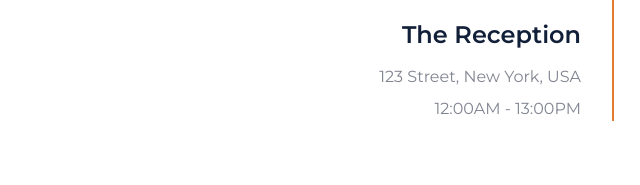
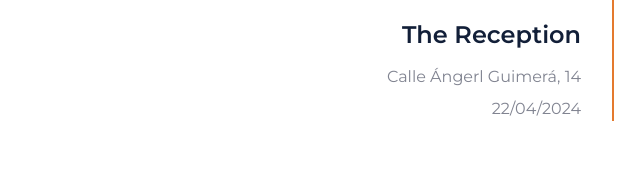
Before and after one commit to cilleke/BodaPaquiJuan, a plain HTML site: page index.html in a window 1280 px wide. Shown: the part 5195-5380 px from the top of the page, 26-666 px from the left. Drawn offline with nearby package versions, Linux system fonts and the light colour scheme.

Commit message:
Cambio lugar y fecha de la recepción

```diff
--- a/index.html
+++ b/index.html
@@ -304,8 +304,8 @@
                     <div class="text-center text-md-right mr-md-3 mb-4 mb-md-0">
                         <img class="img-fluid mb-4" src="img/event-1.jpg" alt="">
                         <h4 class="mb-3">The Reception</h4>
-                        <p class="mb-2">123 Street, New York, USA</p>
-                        <p class="mb-0">12:00AM - 13:00PM</p>
+                        <p class="mb-2">Calle Ángerl Guimerá, 14</p>
+                        <p class="mb-0">22/04/2024</p>
                     </div>
                 </div>
                 <div class="col-md-6">
```
